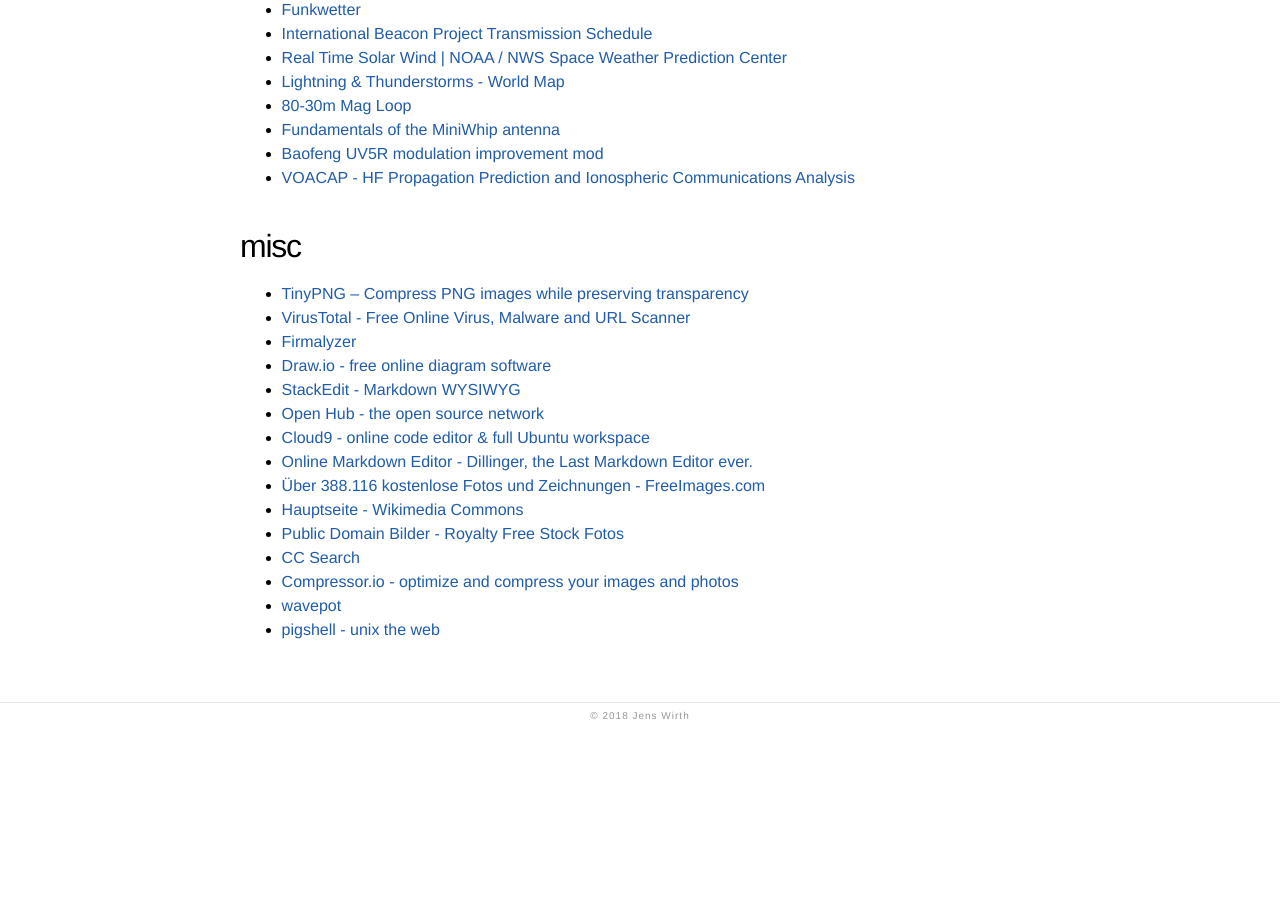
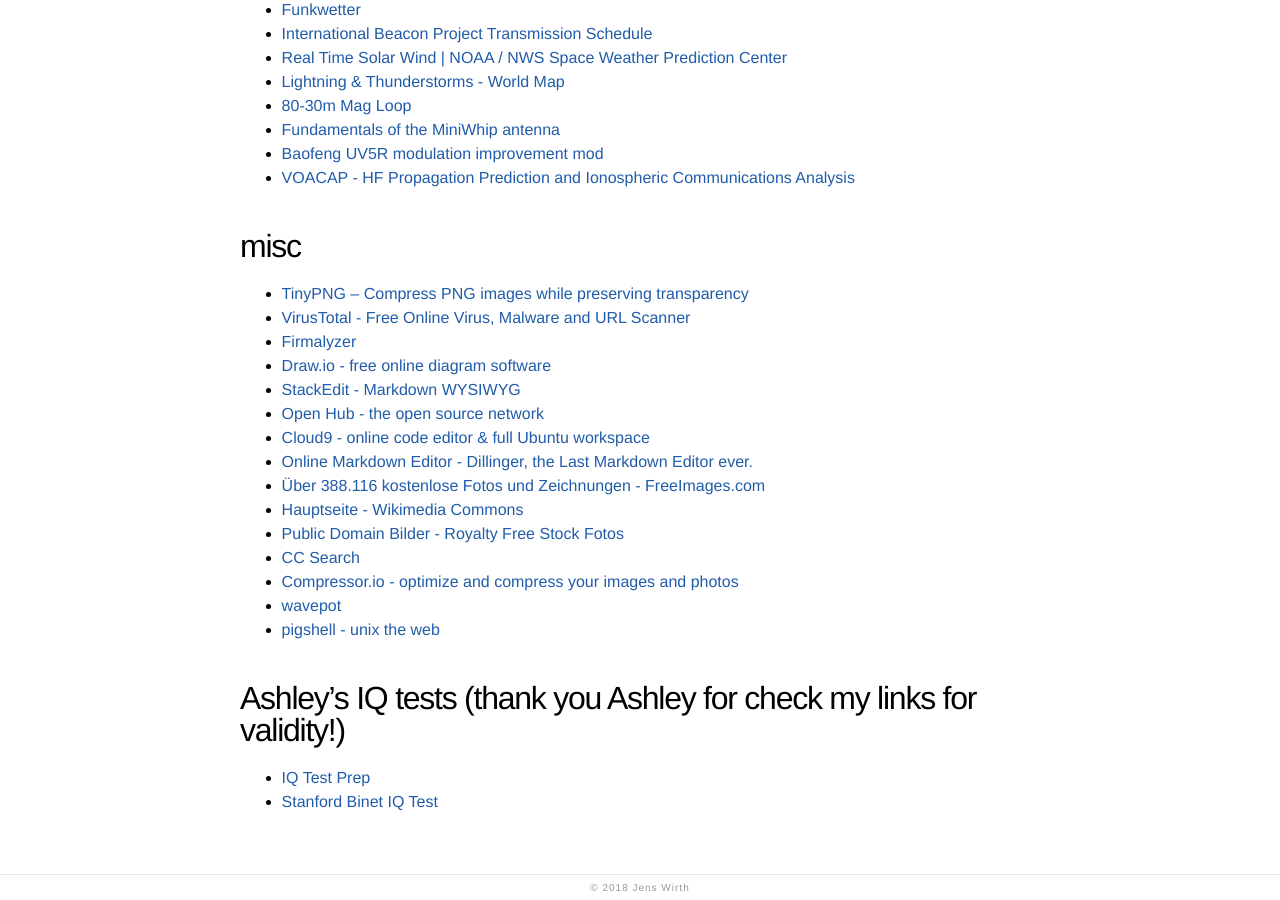
Before and after one commit to jewirth/jewirth.github.io, a Jekyll site: the page built from links.md, in a window 1280 px wide and 900 px high, scrolled down 2225 px. Built offline with Jekyll 4.4.1, drawn with Linux system fonts in a browser that asks for light colours; before the commit the page ends 2953 px from its top, so only the background shows below that.

Commit message:
thank you ashley

```diff
--- a/links.md
+++ b/links.md
@@ -15,7 +15,8 @@
 	<a href="#linux">linux</a> -
 	<a href="#electronics">electronics</a> -
 	<a href="#hamradio">ham radio</a> -
-	<a href="#misc">misc</a>
+	<a href="#misc">misc</a> -
+	<a href="#ashley">Ashley's IQ tests</a>
 </div>
 
 # funny stuff <a name="funnystuff"></a>
@@ -34,7 +35,7 @@
 - [Simply Noise](https://simplynoise.com/)
 
 # music <a name="music"></a>
-- [kohina - 8/16-bit arcade soundtacks](http://kohina.net/)
+- [kohina - 8/16-bit arcade soundtacks](http://kohina.com/)
 - [Retrowave mixes on Youtube](https://www.youtube.com/results?search_query=retrowave)
 
 # programming <a name="programming"></a>
@@ -68,11 +69,11 @@
 - [LKML.ORG - the Linux Kernel Mailing List Archive](https://lkml.org/)
 - [Linux Kernel Newbies - Linux Kernel Newbies](http://kernelnewbies.org/)
 - [Open Source im Unternehmen \| heise open](http://www.heise.de/open/)
-- [How to: Shellcode to reverse bind a shell with netcat](http://morgawr.github.io/hacking/2014/03/29/shellcode-to-reverse-bind-with-netcat/)
+- [How to: Shellcode to reverse bind a shell with netcat](https://morgawr.github.io/hacking/2014/03/29/shellcode-to-reverse-bind-with-netcat)
 - [HOWTO: Boot your Raspberry Pi into a fullscreen browser kiosk \| Wired Watershed](http://blogs.wcode.org/2013/09/howto-boot-your-raspberry-pi-into-a-fullscreen-browser-kiosk/)
 - [All commands \| commandlinefu.com](http://www.commandlinefu.com/commands/browse)
 - [eLinux.org](http://elinux.org/Main_Page)
-- [QEMU - Emulating Raspberry Pi the easy way (Linux or Windows!)](http://xecdesign.com/qemu-emulating-raspberry-pi-the-easy-way/)
+- ~~~[QEMU - Emulating Raspberry Pi the easy way (Linux or Windows!)](http://xecdesign.com/qemu-emulating-raspberry-pi-the-easy-way/)~~~
 - [Penetration Testing Tools Cheat Sheet](https://highon.coffee/blog/penetration-testing-tools-cheat-sheet/)
 
 # electronics <a name="electronics"></a>
@@ -89,7 +90,7 @@
 - [Lightning & Thunderstorms - World Map](http://en.blitzortung.org/live_lightning_maps.php)
 - [80-30m Mag Loop](https://www.nonstopsystems.com/radio/frank_radio_antenna_magloop.htm)
 - [Fundamentals of the MiniWhip antenna](http://www.pa3fwm.nl/technotes/tn07.html)
-- [Baofeng UV5R modulation improvement mod](http://remco.org/index.php/2013/01/05/baofeng-uv5r-modulation-improvement-mod/)
+- [Baofeng UV5R modulation improvement mod](https://hamgear.wordpress.com/2013/05/02/baofeng-uv-5r-modulation-modification/)
 - [VOACAP - HF Propagation Prediction and Ionospheric Communications Analysis](http://www.voacap.com/area/index.html)
 
 # misc <a name="misc"></a>
@@ -108,3 +109,7 @@
 - [Compressor.io - optimize and compress your images and photos](https://compressor.io/)
 - [wavepot](http://wavepot.com/)
 - [pigshell - unix the web](http://pigshell.com/v/0.6.2/)
+
+# Ashley's IQ tests (thank you Ashley for check my links for validity!) <a name="ashley"></a>
+- [IQ Test Prep](https://iqtestprep.com)
+- [Stanford Binet IQ Test](https://stanfordbinetiqtest.com)
```
